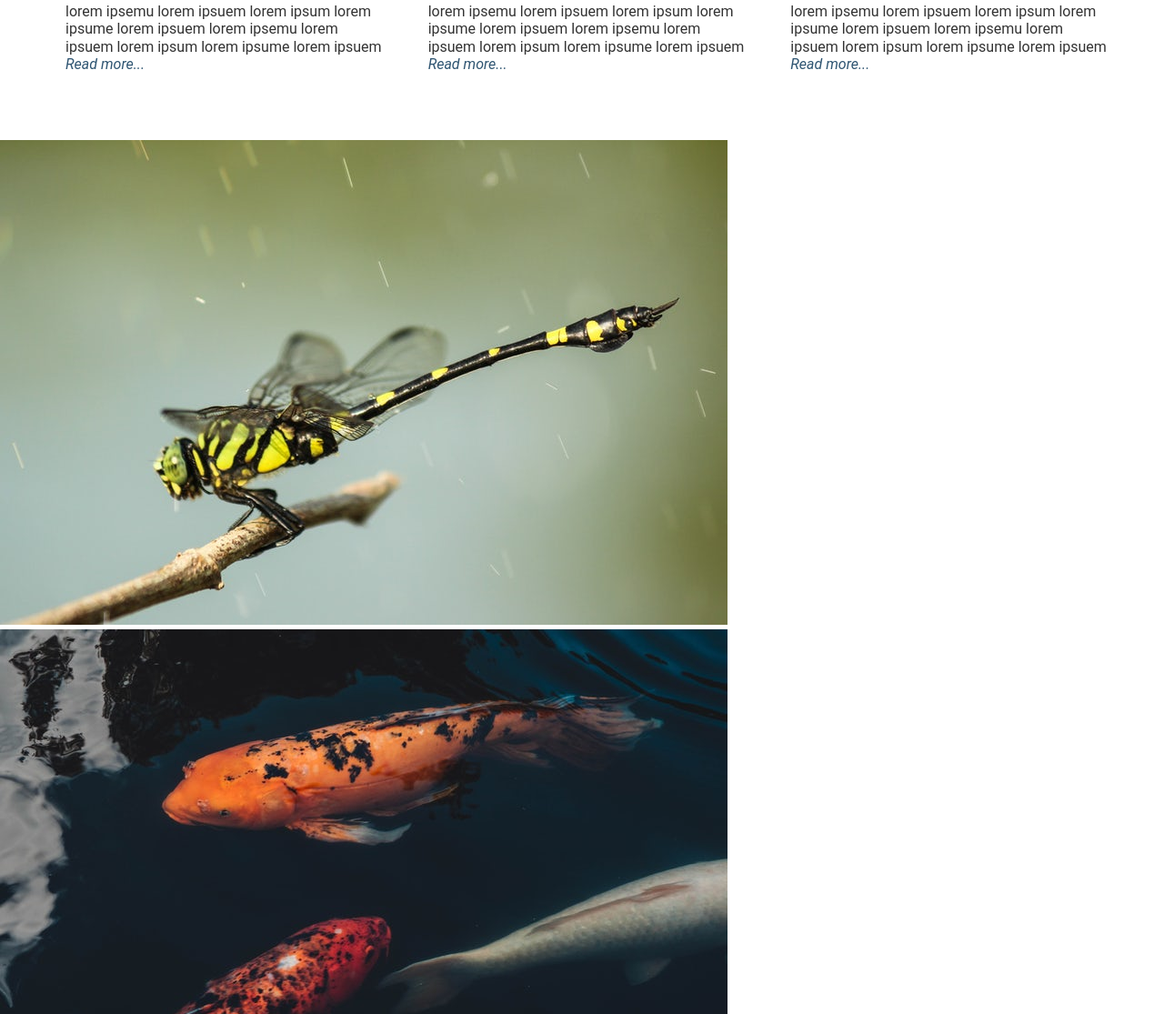
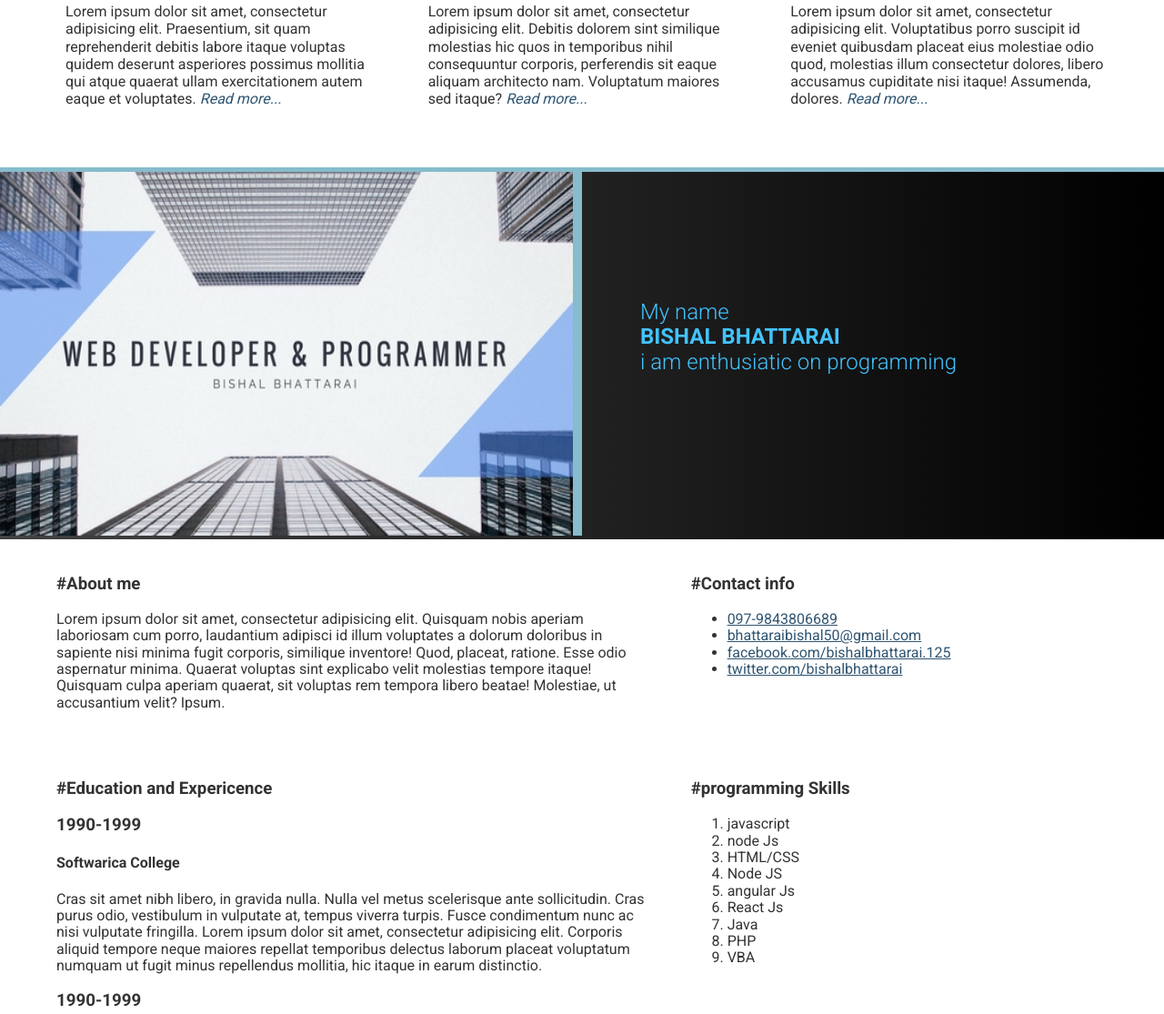
Before and after one commit to Bee-Cell/website-portfolio, a website: page app/index.html in a window 1280 px wide. Shown: the part 1103-2218 px from the top of the page at 91% size. Drawn offline with Linux system fonts and the light colour scheme.

Commit message:
incomplete commit of about-me

```diff
--- a/app/assets/styles/base/_variables.css
+++ b/app/assets/styles/base/_variables.css
@@ -1,5 +1,5 @@
 $mainBlue:#2f5572;
-$themeColor: rgb(134, 188, 203);
 $mainPale:#d59541;
+$themeColor:rgb(134, 188, 203);
 $testDivColor: #00FF7B;
 $testBorder: 2px solid green;
--- /dev/null
+++ b/app/assets/styles/modules/_about-me.css
@@ -0,0 +1,62 @@
+.about-me{
+	margin-top: 10px;
+	border-top: 5px solid $themeColor;
+
+
+	&__intro{
+		position: relative;
+		background: #000000;  /* fallback for old browsers */
+		background: -webkit-linear-gradient(to right, #434343, #000000);  /* Chrome 10-25, Safari 5.1-6 */
+		background: linear-gradient(to right, #434343, #000000); /* W3C, IE 10+/ Edge, Firefox 16+, Chrome 26+, Opera 12+, Safari 7+ */
+		transition: transform .5s ease-in-out;
+
+		& img {
+			width: 50%;
+			height: 400px;
+			border-right: 10px solid $themeColor;
+		}
+
+		&-describe{
+			color:#42C3FF;
+			font-weight: 300;
+			position: absolute;
+			top: 30%;
+			left: 55%;
+			animation-name: scaleintrodescribe;
+			animation-duration:.5s;
+			animation-timing-function:  ease-in;
+			animation-delay: 0s;
+			animation-iteration-count: 20;
+
+			& strong{
+				text-transform: uppercase;
+				font-weight: 800;
+			}
+/*
+			&:hover{
+				transform: scale(1);
+			}*/
+		}
+	}
+}
+
+
+@keyframes scaleintrodescribe{
+		0%{
+			transform: scale(1);
+
+		}
+		/*25%{
+			transform: scale();
+		}*/
+		50%{
+			transform: scale(1);
+			transform: translateX(50px);
+		}
+		/*75%{
+			transform: scale(0.5);
+		}*/
+		100%{
+			transform: scale(1);
+		}
+	}
--- a/app/assets/styles/modules/_row.css
+++ b/app/assets/styles/modules/_row.css
@@ -18,4 +18,17 @@
 		float: left;
 
 	}
+
+	&__7{
+		width:58.33%;
+		float: left;
+	}
+
+	&__5{
+
+		width: 41.66%;
+		float: left;
+
+	}
+
 }
--- a/app/assets/styles/styles.css
+++ b/app/assets/styles/styles.css
@@ -10,3 +10,4 @@
 @import "./modules/_fun-project";
 @import "./modules/_row";
 @import "./modules/_project-thumbnail";
+@import "./modules/_about-me";
--- a/app/index.html
+++ b/app/index.html
@@ -3,7 +3,7 @@
 <head>
     <meta charset="UTF-8">
     <title>My Website || Portfolio</title>
-
+    <link href='https://fonts.googleapis.com/css?family=Roboto:400,100,300,500,700' rel='stylesheet' type='text/css'>
     <link rel="stylesheet" href="temp/styles/styles.css">
 
     <link rel="stylesheet" href="https://use.fontawesome.com/releases/v5.0.8/css/all.css" integrity="sha384-3AB7yXWz4OeoZcPbieVW64vVXEwADiYyAEhwilzWsLw+9FgqpyjjStpPnpBO8o8S" crossorigin="anonymous">
@@ -50,7 +50,7 @@
                  <i class="project-thumbnail__icon fas fa-camera-retro"></i>
               </div>
               <h4 class="fun-project__project-title"><a href="#">project 1</a> </h4>
-              <p class="fun-project__project-info">lorem ipsemu lorem ipsuem lorem ipsum lorem ipsume lorem ipsuem lorem ipsemu lorem ipsuem lorem ipsum lorem ipsume lorem ipsuem <em><a href="#">Read more...</a></em></p>
+              <p class="fun-project__project-info">Lorem ipsum dolor sit amet, consectetur adipisicing elit. Praesentium, sit quam reprehenderit debitis labore itaque voluptas quidem deserunt asperiores possimus mollitia qui atque quaerat ullam exercitationem autem eaque et voluptates. <em><a href="#">Read more...</a></em></p>
 
             </div> <!-- end-col -->
             <div class="row__4 ">
@@ -59,7 +59,7 @@
                 <i class="project-thumbnail__icon fas fa-images"></i>
               </div>
                <h4 class="fun-project__project-title"><a href="#">project 1</a> </h4>
-              <p class="fun-project__project-info">lorem ipsemu lorem ipsuem lorem ipsum lorem ipsume lorem ipsuem lorem ipsemu lorem ipsuem lorem ipsum lorem ipsume lorem ipsuem <em><a href="#">Read more...</a></em></p>
+              <p class="fun-project__project-info">Lorem ipsum dolor sit amet, consectetur adipisicing elit. Debitis dolorem sint similique molestias hic quos in temporibus nihil consequuntur corporis, perferendis sit eaque aliquam architecto nam. Voluptatum maiores sed itaque? <em><a href="#">Read more...</a></em></p>
             </div> <!-- colm -->
             <div class="row__4 ">
               <div class="project-thumbnail project-thumbnail--light-black">
@@ -67,34 +67,33 @@
                <i class="project-thumbnail__icon fas fa-images"></i>
            </div>
               <h4 class="fun-project__project-title"><a href="#">project 1</a> </h4>
-              <p class="fun-project__project-info">lorem ipsemu lorem ipsuem lorem ipsum lorem ipsume lorem ipsuem lorem ipsemu lorem ipsuem lorem ipsum lorem ipsume lorem ipsuem <em><a href="#">Read more...</a></em></p>
+              <p class="fun-project__project-info">Lorem ipsum dolor sit amet, consectetur adipisicing elit. Voluptatibus porro suscipit id eveniet quibusdam placeat eius molestiae odio quod, molestias illum consectetur dolores, libero accusamus cupiditate nisi itaque! Assumenda, dolores. <em><a href="#">Read more...</a></em></p>
            </div> <!-- end-col -->
          </div> <!-- row -->
       </div>
     </section> <!-- end fun project -->
 
     <!--    for another links in the site header-->
-    <section class="about-me page-section">
-        <!-- my some picture with effects-->
-        <div id="picture">
-           <img src="assets/images/my-image-one.jpg" alt="picture-one">
-           <img src="assets/images/my-image-two.jpg" alt="picture-two">
-           <img src="assets/images/my-image-three.jpg" alt="picture-three">
-        </div> <!-- picture -->
+    <section class="about-me">
 
-        <div id="biblography">
+          <div class="about-me__intro">
+            <img src="./assets/images/1.jpg" alt="">
+            <h2 class="about-me__intro-describe">My name <br><strong>Bishal Bhattarai</strong> <br> i am enthusiatic on programming </h2>
+          </div>
 
 
-           <h2>My name is Bishal Bhattarai and i am enthusiatic on programming </h2>
 
+        <div class="wrapper">
+          <div class="row">
+            <div class="row__7">
               <div class="about">
-                <h3>#About me</h3>
+                <h3 class="">#About me</h3>
                 <p><span>Lorem ipsum dolor sit amet, consectetur adipisicing elit. Quisquam nobis aperiam laboriosam cum porro, laudantium adipisci id illum voluptates a dolorum doloribus in sapiente nisi minima fugit corporis, similique inventore!</span>
                 <span>Quod, placeat, ratione. Esse odio aspernatur minima. Quaerat voluptas sint explicabo velit molestias tempore itaque! Quisquam culpa aperiam quaerat, sit voluptas rem tempora libero beatae! Molestiae, ut accusantium velit? Ipsum.</span></p>
               </div> <!-- about -->
+            </div>  <!-- col -->
 
-
-
+            <div class="row__5">
               <div class="contact-info">
                  <h3>#Contact info</h3>
                  <ul>
@@ -103,9 +102,14 @@
                      <li><a href="#">facebook.com/bishalbhattarai.125</a></li>
                      <li><a href="#"> twitter.com/bishalbhattarai</a></li>
                  </ul>
+               </div> <!-- contact-info -->
+              </div> <!-- col -->
+          </div> <!-- row -->
 
-           </div> <!-- contact-info -->
 
+
+           <div class="row">
+             <div class="row__7">
                <div class="education-experience">
                  <h3>#Education and Expericence</h3>
                   <h3>1990-1999</h3>
@@ -123,7 +127,9 @@
                   <p>Cras sit amet nibh libero, in gravida nulla. Nulla vel metus scelerisque ante sollicitudin. Cras purus odio, vestibulum in vulputate at, tempus viverra turpis. Fusce condimentum nunc ac nisi vulputate fringilla. Lorem ipsum dolor sit amet, consectetur adipisicing elit. Blanditiis maxime tempore corporis velit enim nostrum fugiat possimus eos doloribus, beatae. Fugit adipisci, voluptatem enim quam incidunt neque! Assumenda, facere. Aut.
                   </p>
                </div> <!-- education-expericnce -->
+             </div> <!-- col -->
 
+             <div class="row__5">
                  <div class="programming-skills">
                   <h3>#programming Skills</h3>
                  <ol>
@@ -138,8 +144,13 @@
                      <li>VBA</li>
                  </ol>
                 </div> <!-- Programing skills -->
+             </div> <!-- col -->
+           </div> <!-- row -->
 
-        </div> <!-- end-biblography -->
+
+
+
+
 
         <div class="services">
           <h3>#Services</h3>
@@ -153,6 +164,7 @@
            </ol>
 
         </div> <!--services -->
+      </div> <!-- wrapper-->
 
     </section> <!-- end-section-about-me -->
 
--- a/app/temp/styles/styles.css
+++ b/app/temp/styles/styles.css
@@ -387,13 +387,16 @@ a {
 
 .hero__text-content{
 		text-align: center;
-		position:relative;
+		position:absolute;
 		width: 900px;
-		margin:100px auto;
+		left:50%;
+		top: 50%;
+		-webkit-transform: translate(-50%, -50%);
+		        transform: translate(-50%, -50%);
 	}
 
 .hero__title{
-		color:#2f5572;
+		color:#42C3FF;
 		font-size: 2.5rem;
 		font-weight: 300;
 	}
@@ -469,11 +472,6 @@ a {
 	  	text-decoration: none;
 	  }
 
-.row{
-
-/*==== GRID BAR of 12 ==== */
-}
-
 .row::after{
         content: "";
         clear: both;
@@ -490,6 +488,20 @@ a {
 .row__4{
 
 		width: 33.33%;
+		float: left;
+
+	}
+
+/*==== GRID BAR of 12 ==== */
+
+.row__7{
+		width:58.33%;
+		float: left;
+	}
+
+.row__5{
+
+		width: 41.66%;
 		float: left;
 
 	}
@@ -552,3 +564,98 @@ a {
 .project-thumbnail *{
 		transition: all .5s ease-in-out;
 	}
+
+.about-me{
+	margin-top: 10px;
+	border-top: 5px solid rgb(134, 188, 203);
+}
+
+.about-me__intro{
+		position: relative;
+		background: #000000;  /* fallback for old browsers */  /* Chrome 10-25, Safari 5.1-6 */
+		background: linear-gradient(to right, #434343, #000000); /* W3C, IE 10+/ Edge, Firefox 16+, Chrome 26+, Opera 12+, Safari 7+ */
+		transition: -webkit-transform .5s ease-in-out;
+		transition: transform .5s ease-in-out;
+		transition: transform .5s ease-in-out, -webkit-transform .5s ease-in-out;
+	}
+
+.about-me__intro img {
+			width: 50%;
+			height: 400px;
+			border-right: 10px solid rgb(134, 188, 203);
+		}
+
+.about-me__intro-describe{
+			color:#42C3FF;
+			font-weight: 300;
+			position: absolute;
+			top: 30%;
+			left: 55%;
+			-webkit-animation-name: scaleintrodescribe;
+			        animation-name: scaleintrodescribe;
+			-webkit-animation-duration:.5s;
+			        animation-duration:.5s;
+			-webkit-animation-timing-function:  ease-in;
+			        animation-timing-function:  ease-in;
+			-webkit-animation-delay: 0s;
+			        animation-delay: 0s;
+			-webkit-animation-iteration-count: 20;
+			        animation-iteration-count: 20;
+/*
+			&:hover{
+				transform: scale(1);
+			}*/
+		}
+
+.about-me__intro-describe strong{
+				text-transform: uppercase;
+				font-weight: 800;
+			}
+
+@-webkit-keyframes scaleintrodescribe{
+		0%{
+			-webkit-transform: scale(1);
+			        transform: scale(1);
+
+		}
+		/*25%{
+			transform: scale();
+		}*/
+		50%{
+			-webkit-transform: scale(1);
+			        transform: scale(1);
+			-webkit-transform: translateX(50px);
+			        transform: translateX(50px);
+		}
+		/*75%{
+			transform: scale(0.5);
+		}*/
+		100%{
+			-webkit-transform: scale(1);
+			        transform: scale(1);
+		}
+	}
+
+@keyframes scaleintrodescribe{
+		0%{
+			-webkit-transform: scale(1);
+			        transform: scale(1);
+
+		}
+		/*25%{
+			transform: scale();
+		}*/
+		50%{
+			-webkit-transform: scale(1);
+			        transform: scale(1);
+			-webkit-transform: translateX(50px);
+			        transform: translateX(50px);
+		}
+		/*75%{
+			transform: scale(0.5);
+		}*/
+		100%{
+			-webkit-transform: scale(1);
+			        transform: scale(1);
+		}
+	}
```
Also changed, not shown: app/assets/styles/modules/_hero.css (+5 -3 lines). Lines whose indentation alone changed are shown as unchanged.
